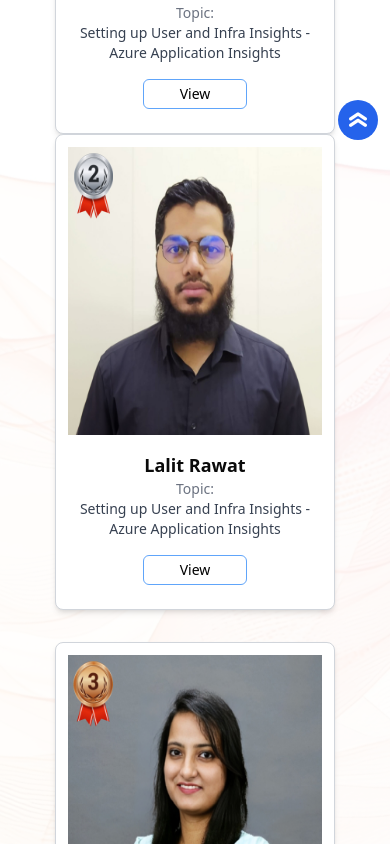
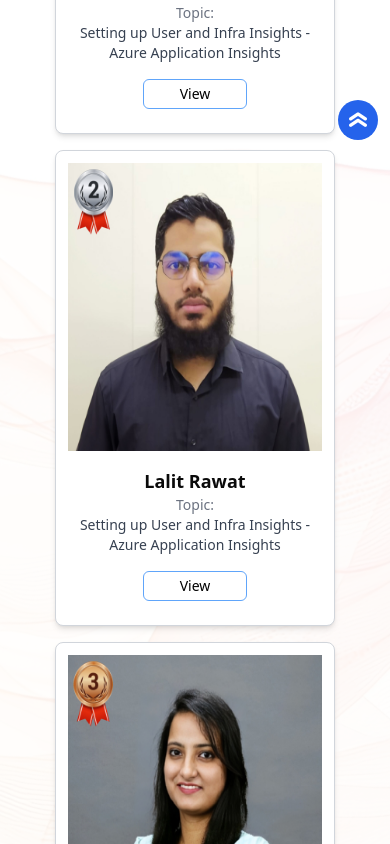
Before and after one commit to Build-In-Bharat/azure-blogathon, a Next.js app: page /winners in a window 390 px wide. Shown: the part 680-1524 px from the top of the page. Built offline with nearby package versions, Linux system fonts and the light colour scheme.

Commit message:
fix: responsiveness of cards

```diff
--- a/app/winners/page.tsx
+++ b/app/winners/page.tsx
@@ -52,7 +52,7 @@ const WinnersPage: React.FC = () => {
 {/* Winners Cards */}
 <div className="flex flex-col items-center mt-6 px-1 pt-1 lg:h-[50rem] ">
   {/* Top Winner */}
-  <div className="flex flex-col items-center bg-white border border-gray-300 rounded-lg shadow-md pb-6 pt-3 px-3 w-[280px] md:w-[320px] lg:w-[330px] text-center">
+  <div className="flex flex-col items-center bg-white border border-gray-300 rounded-lg shadow-md pb-6 pt-3 px-3 w-[280px] md:w-[320px] lg:w-[330px] text-center mb-4 md:mb-0">
     <div className="relative w-full h-72 mx-auto mb-4">
       <Image src={winners[0].image} alt={winners[0].name} className="w-full h-full" />
     </div>
@@ -65,7 +65,7 @@ const WinnersPage: React.FC = () => {
   </div>
 
   {/* Bottom Row Winners */}
-  <div className="flex flex-col md:flex-row items-center gap-8 w-full lg:gap-x-[30rem] lg:relative lg:bottom-48">
+  <div className="flex flex-col gap-y-4  md:flex-row items-center  w-full md:gap-x-14 lg:gap-x-[30rem] lg:relative lg:bottom-48">
     {winners.slice(1).map((winner) => (
       <div
         key={winner.id}
```
